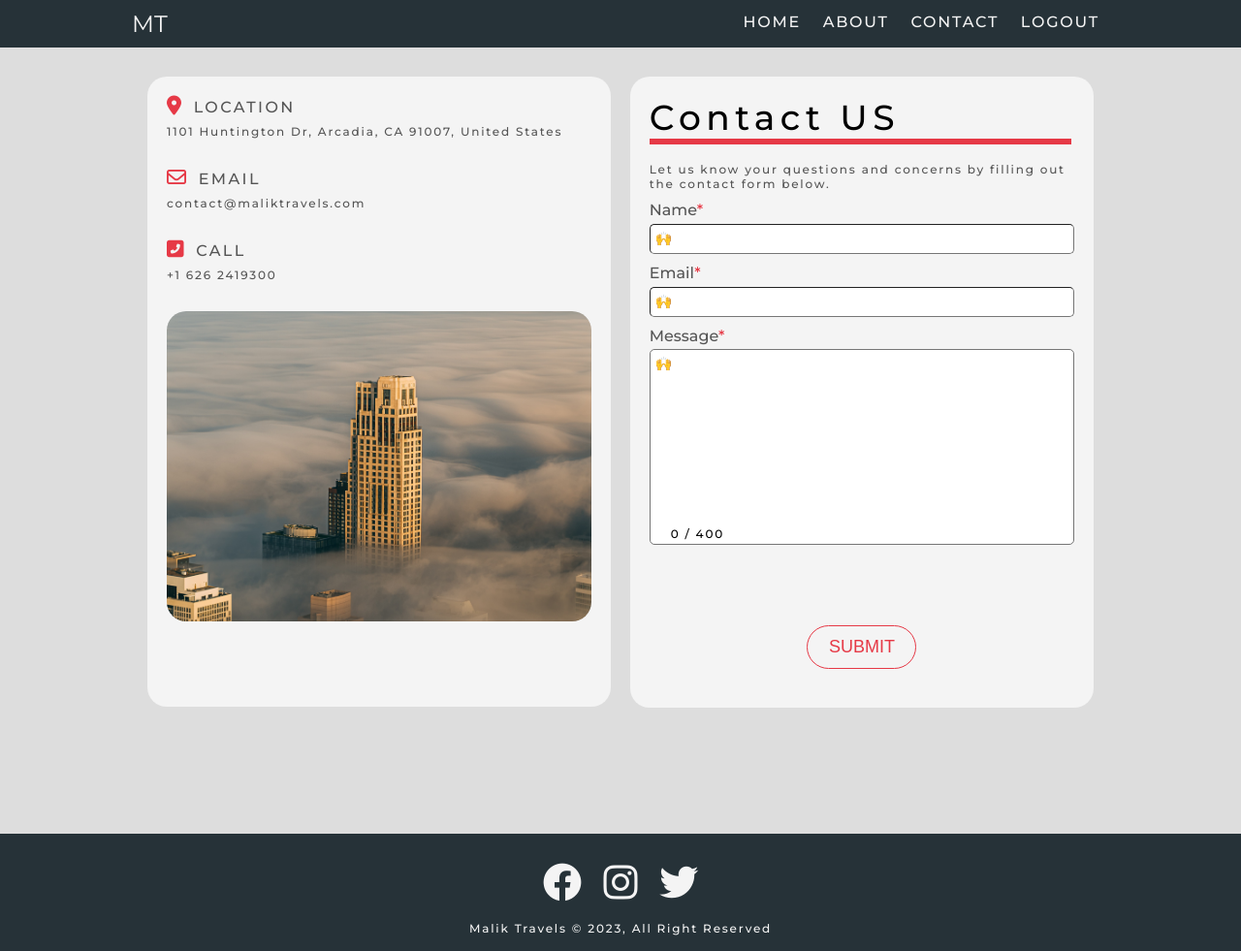
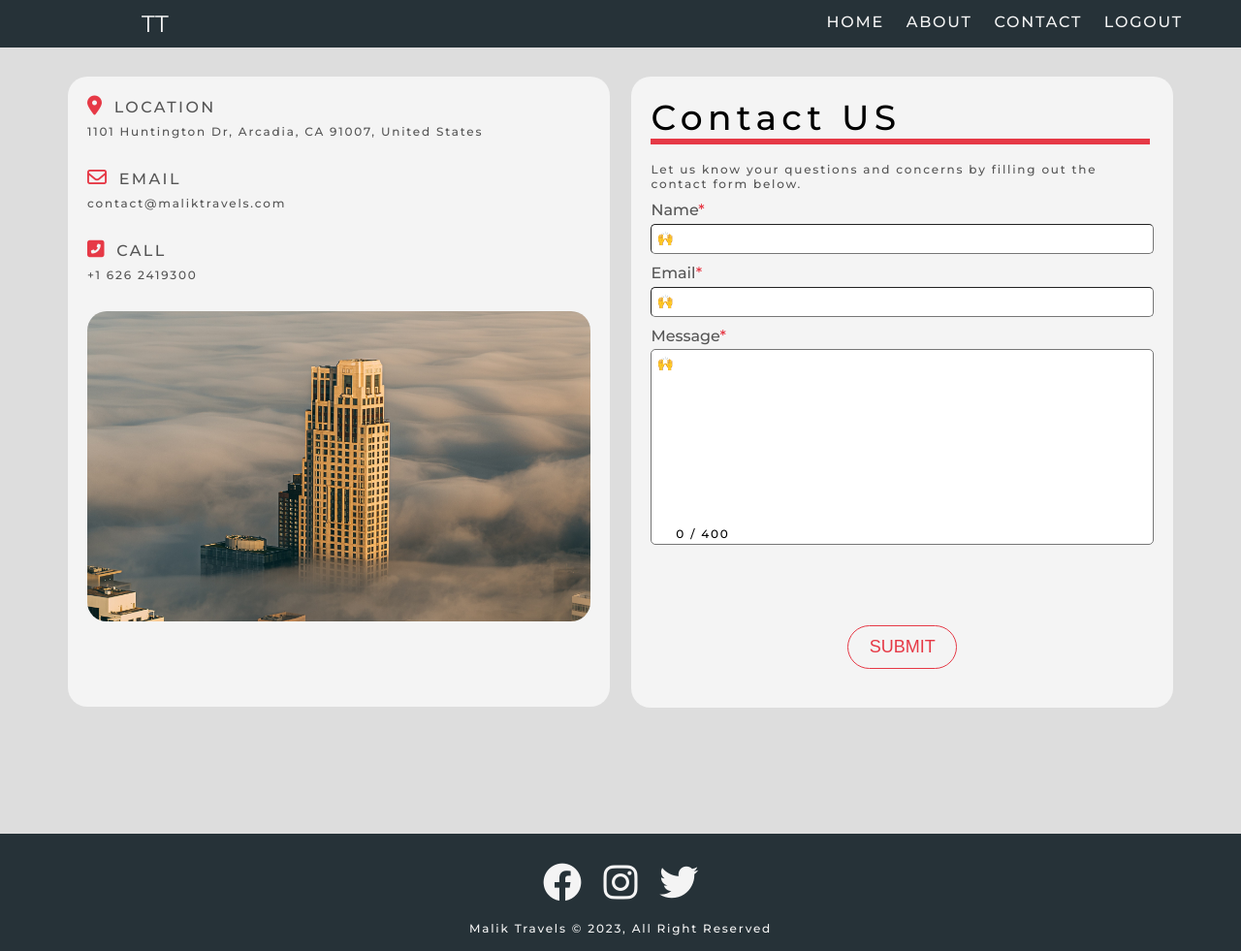
Before and after one commit to ehtishamalik/travel-app, a Flask app: page /contact in a window 1280 px wide. Shown: the whole page at 97% size. Run offline with Flask 3, Linux system fonts and the light colour scheme; some libraries are stand-ins or nearby versions.

Commit message:
Updated JS and added some flec styles

```diff
--- a/website/static/css/base.css
+++ b/website/static/css/base.css
@@ -142,6 +142,7 @@ p {
     background: transparent;
     font-size: 2.5rem;
     cursor: pointer;
+    margin-right: 1rem;
 }
 
 .alert-success {
@@ -158,3 +159,34 @@ p {
     border-color: var(--color-error);
     background-color: var(--bg-error);
 }
+
+.container {
+    max-width: 144rem;
+    padding: 0 4rem;
+    margin: 0 auto;
+}
+
+.navbar {
+    z-index: 1;
+    width: 100%;
+    padding: 1rem;
+}
+
+.navbar .navbar__container {
+    display: flex;
+    justify-content: space-between;
+    align-items: center;
+}
+
+.navbar .logo {
+    min-width: 22rem;
+    text-align: center;
+    color: var(--color-white);
+    text-transform: uppercase;
+}
+
+.navbar .nav-items .nav-item {
+    display: inline-block;
+    padding: 0.3rem 1rem;
+    text-transform: uppercase;
+}
--- a/website/static/css/home.css
+++ b/website/static/css/home.css
@@ -1,9 +1,3 @@
-.container {
-    max-width: 120rem;
-    width: 80%;
-    margin: 0 auto;
-}
-
 .header {
     height: 95vh;
     background: linear-gradient(rgba(0, 0, 0, 0.6), rgba(0, 0, 0, 0.4)), url("../assets/header-image.jpeg");
@@ -11,32 +5,6 @@
     background-position: top;
     background-repeat: no-repeat;
     position: relative;
-}
-
-.navbar {
-    z-index: 1;
-    width: 100%;
-    padding: 1rem;
-}
-
-.navbar .logo {
-    float: left;
-}
-
-.navbar .nav-items {
-    float: right;
-}
-
-.navbar::after {
-    content: "";
-    display: block;
-    clear: both;
-}
-
-.navbar .nav-items .nav-item {
-    display: inline-block;
-    padding: 0.3rem 1rem;
-    text-transform: uppercase;
 }
 
 .header-content {
--- a/website/templates/contact.html
+++ b/website/templates/contact.html
@@ -30,7 +30,7 @@
           </div>
         </div>
       </div>
-      <form action="/submit" class="form contact-form" method="post">
+      <form action="/contact" class="form contact-form" method="post">
         <h1>Contact US</h1>
         <p class="text-gray">
           Let us know your questions and concerns by filling out the contact
--- a/website/templates/index.html
+++ b/website/templates/index.html
@@ -20,8 +20,8 @@
 
   <body>
     <nav class="navbar {{ 'pos-absolute' if view == 'home' else 'bg-dark' }}">
-      <div class="container">
-        <a class="logo text-white text-uppercase" href="/">MT</a>
+      <div class="container navbar__container">
+        <a class="logo" href="/">TT</a>
         <ul class="nav-items">
           <li class="nav-item">
             <a class="a-link text-white" href="/">HOME</a>
```
Also changed, not shown: website/static/js/app.js (+64 -6 lines).
